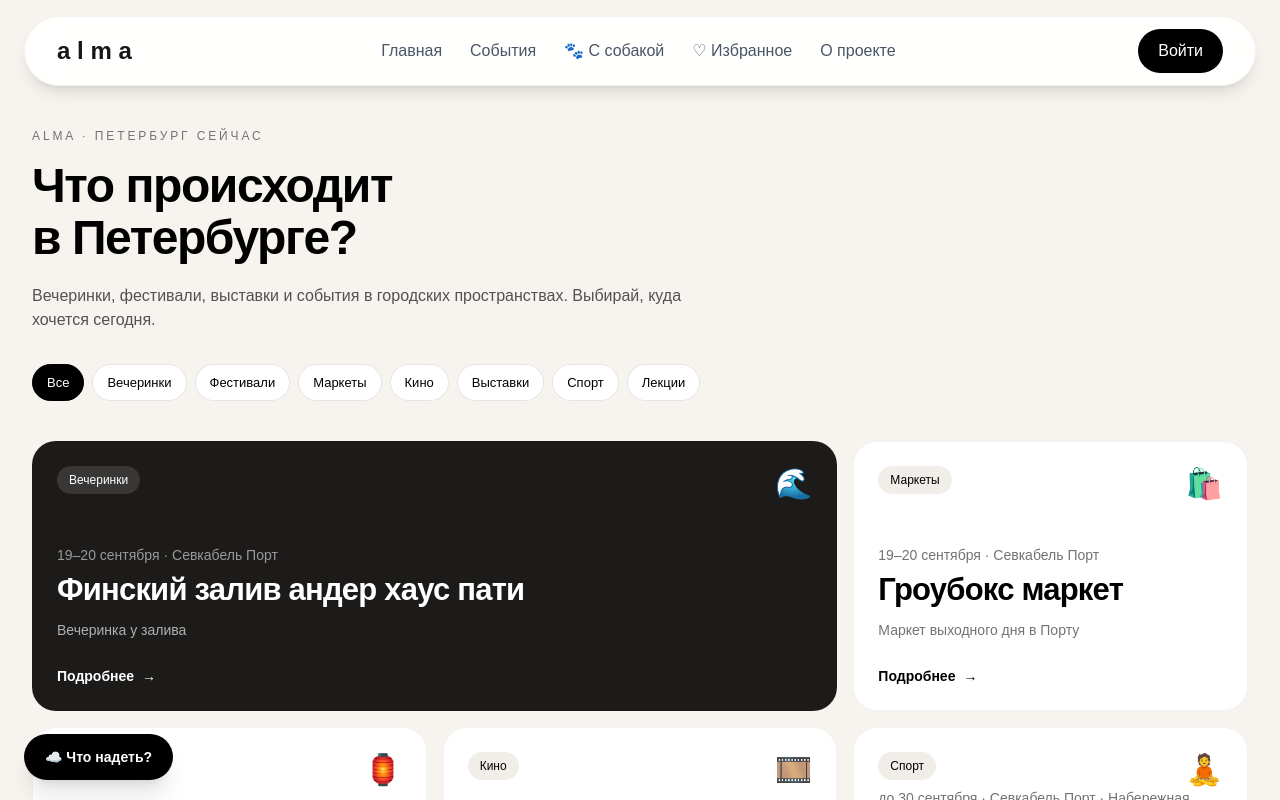
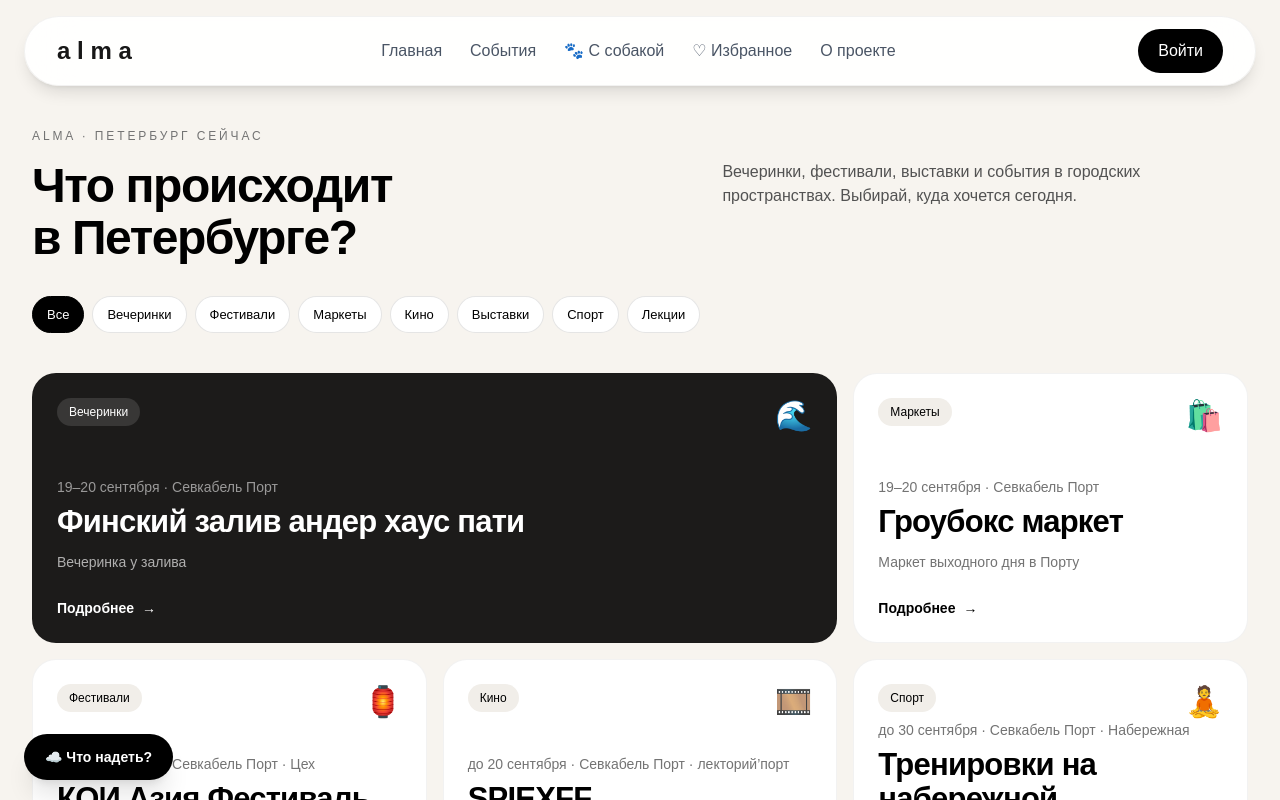
Before and after one commit to olgakastanova48386-dotcom/alma, a Next.js app: page /map in a window 1280 px wide. Shown: the top 800 px of the page. Built offline with nearby package versions, Linux system fonts and the light colour scheme; no server answers.

Commit message:
Перенести описание событий вправо от заголовка

```diff
--- a/app/map/page.tsx
+++ b/app/map/page.tsx
@@ -34,9 +34,9 @@ export default function MapPage() {
     <main className="min-h-screen bg-[#f7f4ef] pb-20 pt-28 text-black sm:pt-32">
       <section className="mx-auto max-w-7xl px-4 sm:px-6 lg:px-8">
         <p className="text-xs uppercase tracking-[0.24em] text-neutral-500">ALMA · Петербург сейчас</p>
-        <div className="mt-4 max-w-4xl">
+        <div className="mt-4 grid items-start gap-5 md:grid-cols-[minmax(0,1.1fr)_minmax(280px,.9fr)] md:gap-12">
           <h1 className="text-[clamp(30px,4.5vw,48px)] font-bold leading-[1.08] tracking-[-0.03em]">Что происходит<br />в Петербурге?</h1>
-          <p className="mt-5 max-w-2xl text-[15px] leading-6 text-neutral-600 sm:text-base">Вечеринки, фестивали, выставки и события в городских пространствах. Выбирай, куда хочется сегодня.</p>
+          <p className="max-w-md text-[15px] leading-6 text-neutral-600 sm:text-base">Вечеринки, фестивали, выставки и события в городских пространствах. Выбирай, куда хочется сегодня.</p>
         </div>
 
         <div className="mt-8 -mx-4 flex gap-2 overflow-x-auto px-4 pb-2 sm:mx-0 sm:px-0">
```
